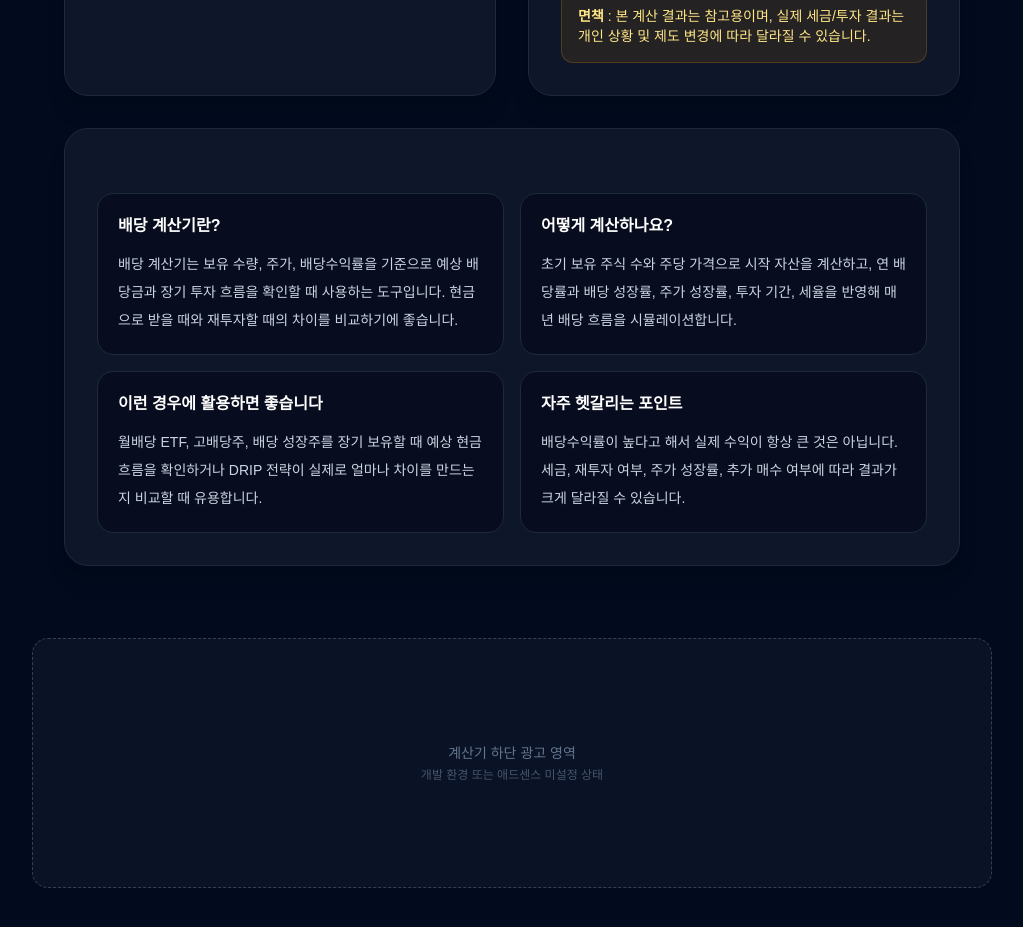
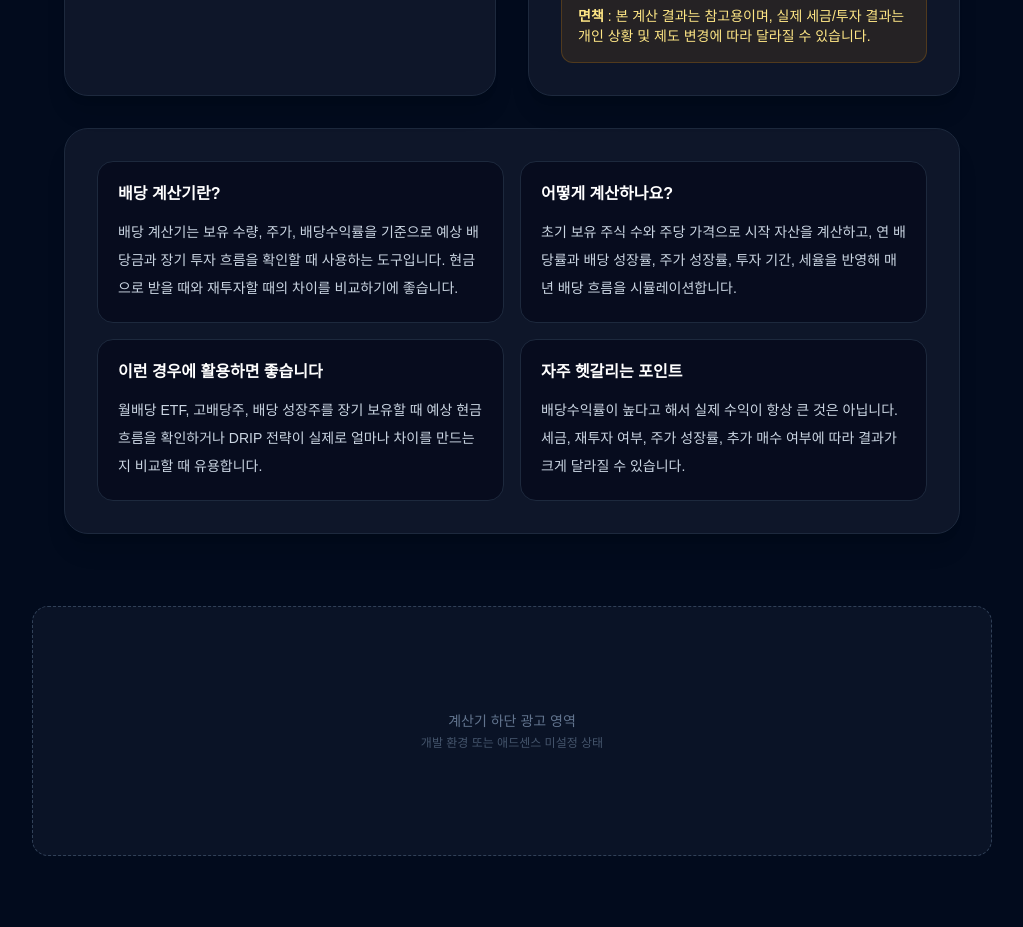
Before and after one commit to afternoonkim/bluedino, a Next.js app: page /cal/calculator in a window 1280 px wide. Shown: the part 2860-3787 px from the top of the page, without its empty margins (256-1279 px from the left). Built offline with nearby package versions, Linux system fonts and the light colour scheme.

Commit message:
cal update

```diff
--- a/app/cal/components/CalculatorSeoContent.tsx
+++ b/app/cal/components/CalculatorSeoContent.tsx
@@ -4,27 +4,46 @@ type SeoSection = {
 };
 
 type CalculatorSeoContentProps = {
-  heading: string;
-  intro: string;
+  heading?: string;
+  intro?: string;
   sections: SeoSection[];
 };
 
-export default function CalculatorSeoContent({ heading, intro, sections }: CalculatorSeoContentProps) {
+export default function CalculatorSeoContent({
+  heading,
+  intro,
+  sections,
+}: CalculatorSeoContentProps) {
   return (
     <section className="bd-card bd-card-padding text-slate-100">
-      <div className="max-w-4xl">
-        <h2 className="text-xl font-bold text-white md:text-2xl">{heading}</h2>
-        <p className="mt-3 text-sm leading-7 text-slate-300 md:text-base">{intro}</p>
-      </div>
+      {(heading || intro) && (
+        <div className="max-w-4xl">
+          {heading ? (
+            <h2 className="text-xl font-bold text-white md:text-2xl">
+              {heading}
+            </h2>
+          ) : null}
 
-      <div className="mt-8 grid gap-4 md:grid-cols-2">
+          {intro ? (
+            <p className="mt-3 text-sm leading-7 text-slate-300 md:text-base">
+              {intro}
+            </p>
+          ) : null}
+        </div>
+      )}
+
+      <div className={`${heading || intro ? "mt-8" : ""} grid gap-4 md:grid-cols-2`}>
         {sections.map((section) => (
           <article
             key={section.title}
             className="rounded-2xl border border-slate-800 bg-slate-950/60 p-5"
           >
-            <h3 className="text-base font-semibold text-white">{section.title}</h3>
-            <p className="mt-3 text-sm leading-7 text-slate-300">{section.body}</p>
+            <h3 className="text-base font-semibold text-white">
+              {section.title}
+            </h3>
+            <p className="mt-3 text-sm leading-7 text-slate-300">
+              {section.body}
+            </p>
           </article>
         ))}
       </div>
```
